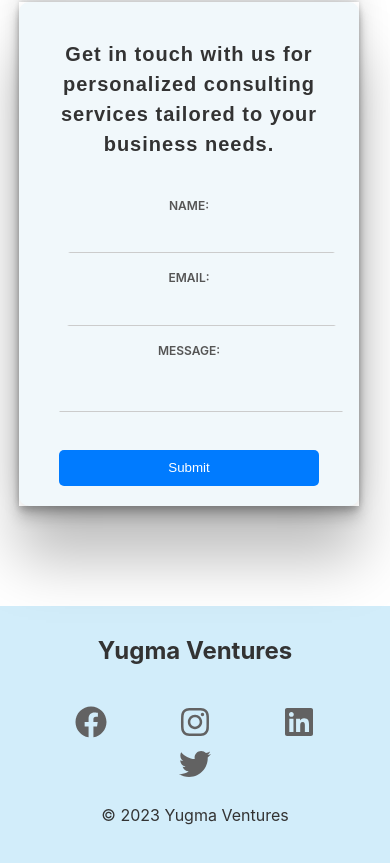
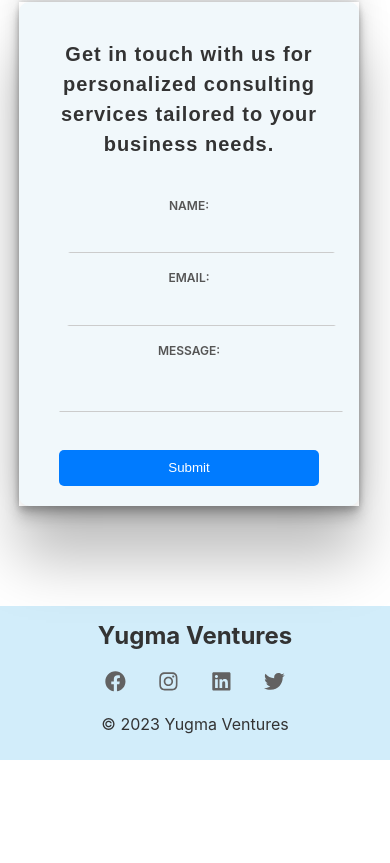
Before and after one commit to krushna53/yugma-ventures-main, a React (Create React App) app: page / in a window 390 px wide. Shown: the part 7933-8796 px from the top of the page. After the commit the page ends 8693 px from the top, so only its background shows below. Built offline with nearby package versions, Linux system fonts and the light colour scheme.

Commit message:
improved responsive css for footer

```diff
--- a/src/components/Footer.css
+++ b/src/components/Footer.css
@@ -29,3 +29,20 @@
     transform: scale(1.3);
     transition: color 0.3s, transform 0.3s ease-in-out;
 }
+
+@media (max-width: 768px) {
+
+    .footer-sec {
+        padding-bottom: 10px;
+    }
+
+    .footer-sec h2  {
+        padding-bottom: 0;
+        padding-top: 15px;
+    }
+
+    .footer-sec button{
+        font-size: 1.3em;
+        margin: 0px 10px;
+    }
+}
```
